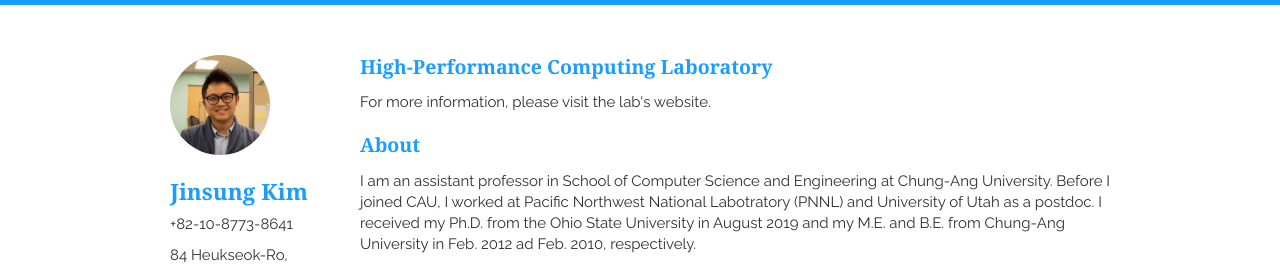
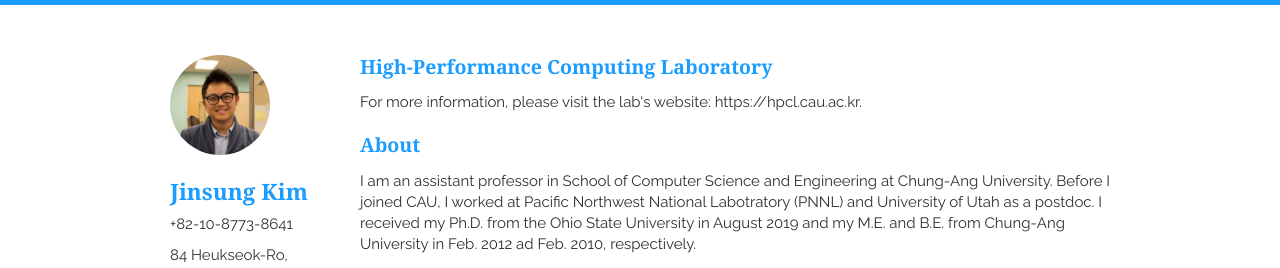
Before and after one commit to kimjsung/kimjsung.github.io, a Jekyll site: the page built from index.html, in a window 1280 px wide and 900 px high. Shown: the top 268 px of the window. Built offline with Jekyll 4.4.1, drawn with Linux system fonts in a browser that asks for light colours; nearby versions of some CDN libraries; the list of posts is cut into pages by our own code.

Commit message:
Update about.html

```diff
--- a/_includes/about.html
+++ b/_includes/about.html
@@ -1,9 +1,9 @@
 <section class="thirteen columns">
     <h1> High-Performance Computing Laboratory</h1>
     <article>
-        <p>
-            For more information, please visit the <a href="https://hpcl.cau.ac.kr">lab's website</a>.
-        </p>
+        <p><b>
+            For more information, please visit the <a href="https://hpcl.cau.ac.kr">lab's website: https://hpcl.cau.ac.kr</a>.
+        </b></p>
     </article>
     <h1>About</h1>
     <article>
```
